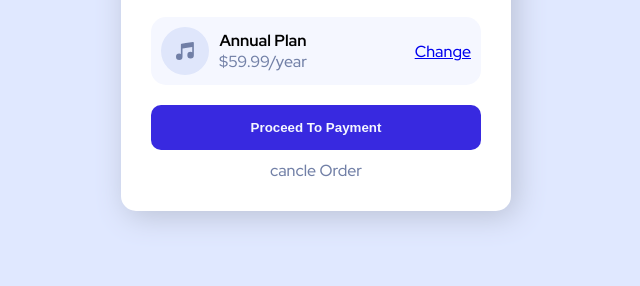
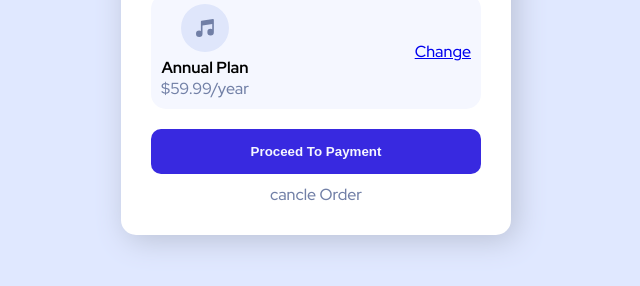
Before and after one commit to MrDevM/Order-summary, a plain HTML site: page index.html in a window 1280 px wide. Shown: the part 464-750 px from the top of the page, without its empty margins (324-964 px from the left). Drawn offline with Linux system fonts and the light colour scheme.

Commit message:
Update style.css

```diff
--- a/style.css
+++ b/style.css
@@ -73,12 +73,12 @@ button:hover{
 .plan-part .bold{
     font-weight: 700;
 }
-.music-right{
+.music-left{
     display: flex;
     justify-content: center;
     align-items: center;
 }
-.music-right svg{
+.music-left svg{
     margin-right: 10px;
 }
 .music-icon a:hover{
```
